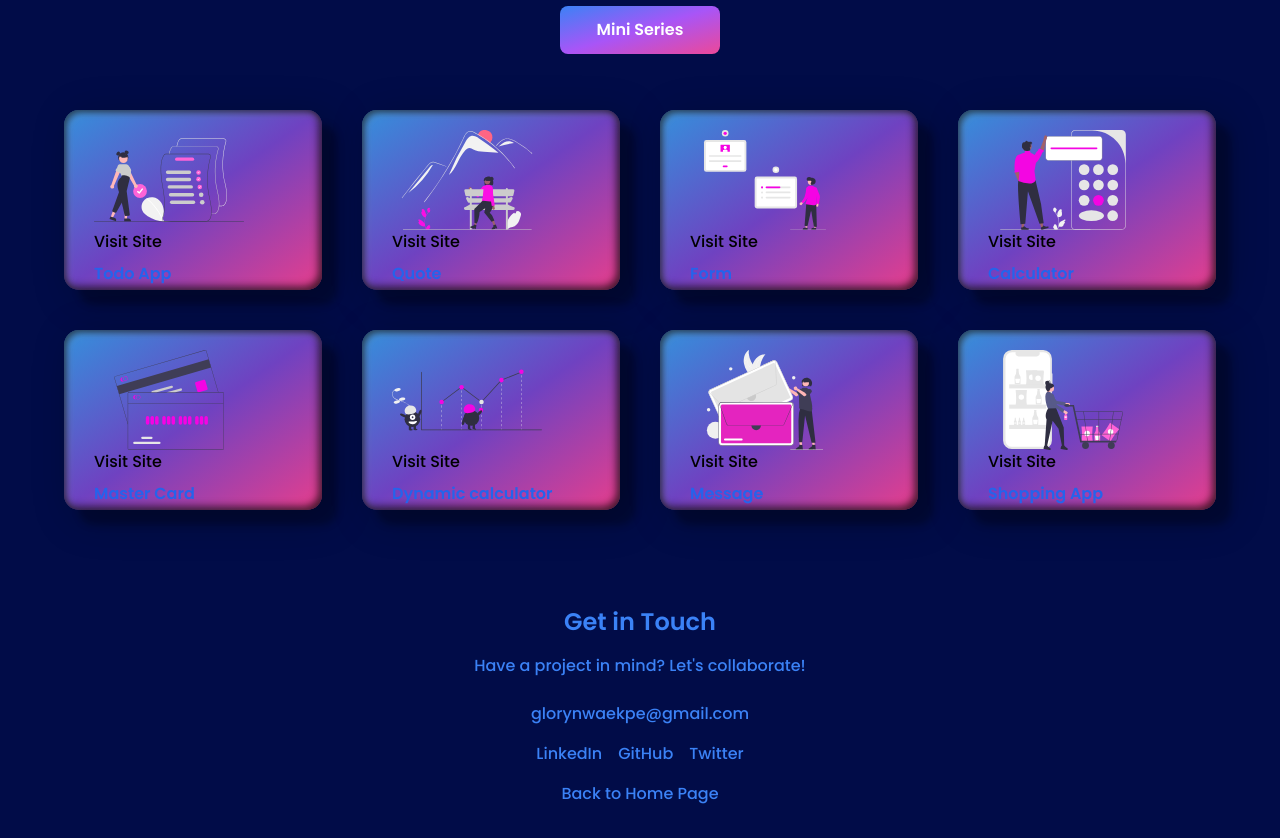
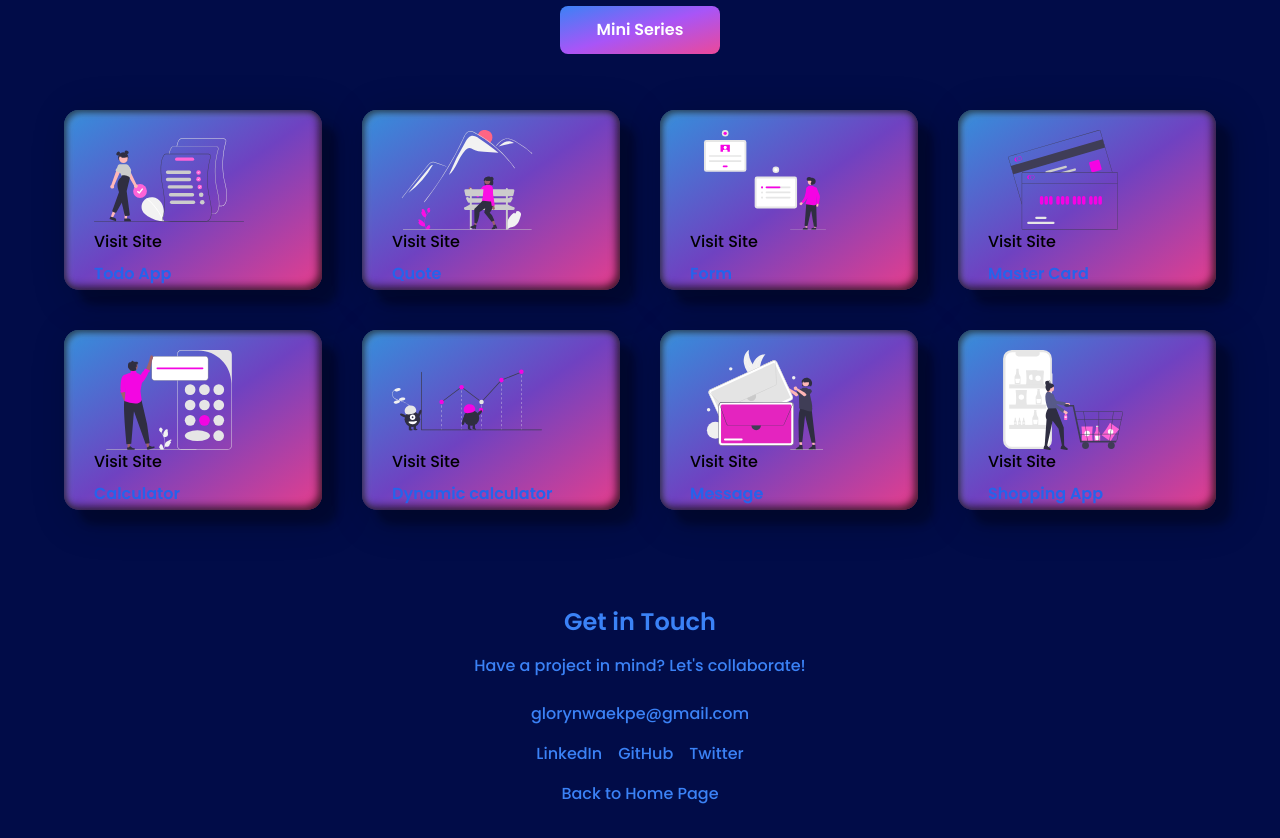
Before and after one commit to Nwakaego-Ego/Portfolio, a Next.js app: page /header in a window 1280 px wide. Shown: the part 2080-2918 px from the top of the page. Built offline with nearby package versions, Linux system fonts and the light colour scheme.

Commit message:
I moved mastercard above

```diff
--- a/src/app/components/MiniSeries/miniSeries.jsx
+++ b/src/app/components/MiniSeries/miniSeries.jsx
@@ -20,15 +20,16 @@ const miniSeries = () => {
       task: "Form",
     },
     {
+      image: "/mastercard.svg",
+      href: "https://mastercard-five.vercel.app/",
+      task: "Master Card",
+    },
+    {
       image: "/calculator.svg",
       href: "https://intereactive-calculator.vercel.app/",
       task: "Calculator",
     },
-    {
-      image: "/mastercard.svg",
-      href: "https://mastercard-five.vercel.app/",
-      task: "Master Card",
-    },
+
     {
       image: "/dynamic_cal.svg",
       href: "https://dynamic-calculator-xi.vercel.app/",
```
